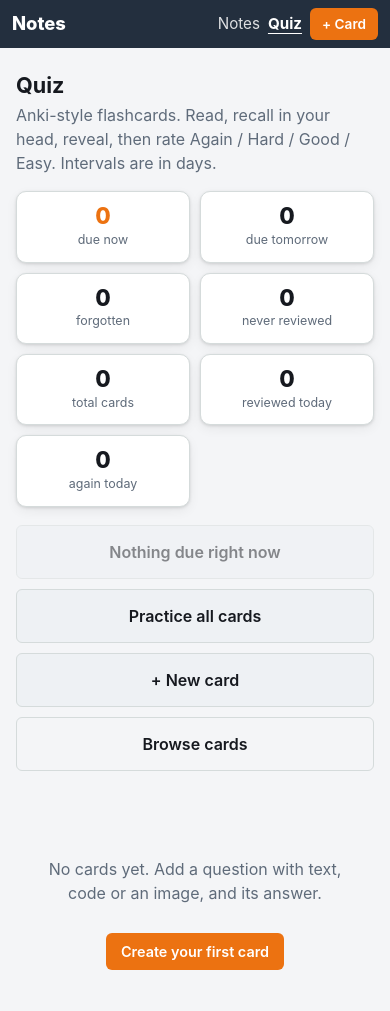
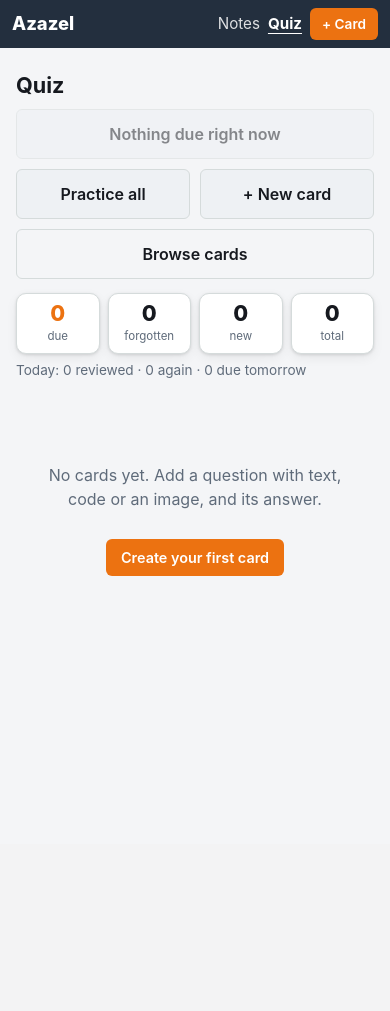
Before and after one commit to Nishanth-Siraj/my-notes-app, a FastAPI app: page /quiz in a window 390 px wide. Shown: the top 1011 px of the page. After the commit the page ends 576 px from the top, so only its background shows below. Run offline with FastAPI, Linux system fonts and the light colour scheme; some libraries are stand-ins or nearby versions.

Commit message:
Rebrand to Azazel; compact quiz dashboard on mobile (actions first, 4 small stat tiles)
Co-Authored-By: Claude Fable 5.1 <noreply@anthropic.com>

```diff
--- a/notes_app/app.py
+++ b/notes_app/app.py
@@ -130,7 +130,7 @@ def get_db():
 # App + auth
 # --------------------------------------------------------------------------- #
 
-app = FastAPI(title="Notes", docs_url=None, redoc_url=None)
+app = FastAPI(title="Azazel", docs_url=None, redoc_url=None)
 app.add_middleware(
     SessionMiddleware, secret_key=SECRET, max_age=30 * 24 * 3600, same_site="lax"
 )
--- a/notes_app/static/style.css
+++ b/notes_app/static/style.css
@@ -424,3 +424,18 @@ h1 { margin: 0; font-size: 1.6rem; line-height: 1.25; }
   .anki .lbl { font-size: .9rem; }
   .anki kbd { display: none; }
 }
+
+/* compact quiz dashboard */
+.page-head.compact { margin-bottom: 10px; display: block; }
+.page-head.compact .intro { margin: 2px 0 0; font-size: .9rem; }
+.quiz-actions { margin: 0 0 14px; }
+.stat-row { grid-template-columns: repeat(4, 1fr); gap: 8px; margin: 0 0 6px; }
+.stat { padding: 8px 6px; text-decoration: none; color: inherit; }
+.stat .n { font-size: 1.35rem; }
+.stat .l { font-size: .72rem; }
+.today { font-size: .85rem; margin: 0 0 6px; }
+@media (max-width: 640px) {
+  .page-head.compact .intro { display: none; }
+  .quiz-actions .btn.big { padding: 12px 14px; }
+  .quiz-actions .btn:not(.primary):not(.danger) { flex-basis: calc(50% - 5px); }
+}
--- a/notes_app/templates/base.html
+++ b/notes_app/templates/base.html
@@ -3,7 +3,7 @@
 <head>
   <meta charset="UTF-8">
   <meta name="viewport" content="width=device-width, initial-scale=1.0">
-  <title>{% block title %}Notes{% endblock %}</title>
+  <title>{% block title %}Azazel{% endblock %}</title>
   <link rel="stylesheet" href="https://cdnjs.cloudflare.com/ajax/libs/highlight.js/11.9.0/styles/github.min.css" media="(prefers-color-scheme: light)">
   <link rel="stylesheet" href="https://cdnjs.cloudflare.com/ajax/libs/highlight.js/11.9.0/styles/github-dark.min.css" media="(prefers-color-scheme: dark)">
   <link rel="stylesheet" href="{{ url_for('static', path='style.css') }}">
@@ -13,7 +13,7 @@
 
 <header class="topbar">
   <div class="topbar-inner">
-    <a class="brand" href="/">Notes</a>
+    <a class="brand" href="/">Azazel</a>
     <nav class="topnav">
       <a href="/" class="navlink {% if nav == 'notes' %}active{% endif %}">Notes</a>
       <a href="/quiz" class="navlink {% if nav == 'quiz' %}active{% endif %}">Quiz</a>
--- a/notes_app/templates/list.html
+++ b/notes_app/templates/list.html
@@ -1,5 +1,5 @@
 {% extends "base.html" %}
-{% block title %}All notes{% endblock %}
+{% block title %}Notes · Azazel{% endblock %}
 {% block bodyclass %}page-list{% endblock %}
 
 {% block content %}
--- a/notes_app/templates/login.html
+++ b/notes_app/templates/login.html
@@ -3,16 +3,16 @@
 <head>
   <meta charset="UTF-8">
   <meta name="viewport" content="width=device-width, initial-scale=1.0">
-  <title>Notes login</title>
+  <title>Azazel · sign in</title>
   <link rel="stylesheet" href="{{ url_for('static', path='style.css') }}">
 </head>
 <body>
   <div class="login-wrap">
     <form class="login" method="post">
-      <h1>Notes</h1>
+      <h1>Azazel</h1>
       {% if error %}<p class="err">{{ error }}</p>{% endif %}
       <input type="password" name="password" placeholder="Password" autofocus required>
-      <button class="btn primary" type="submit">Open notes</button>
+      <button class="btn primary" type="submit">Sign in</button>
     </form>
   </div>
 </body>
--- a/notes_app/templates/quiz_home.html
+++ b/notes_app/templates/quiz_home.html
@@ -1,24 +1,12 @@
 {% extends "base.html" %}
 {% set nav = 'quiz' %}
-{% block title %}Quiz{% endblock %}
+{% block title %}Quiz · Azazel{% endblock %}
 {% block bodyclass %}page-quiz{% endblock %}
 
 {% block content %}
-<div class="page-head">
-  <div>
-    <h1>Quiz</h1>
-    <p class="muted">Anki-style flashcards. Read, recall in your head, reveal, then rate Again / Hard / Good / Easy. Intervals are in days.</p>
-  </div>
-</div>
-
-<div class="stat-row">
-  <div class="stat"><div class="n">{{ stats.due }}</div><div class="l">due now</div></div>
-  <div class="stat"><div class="n">{{ stats.due_tomorrow }}</div><div class="l">due tomorrow</div></div>
-  <div class="stat {{ 'warn' if stats.forgotten else '' }}"><div class="n">{{ stats.forgotten }}</div><div class="l">forgotten</div></div>
-  <div class="stat"><div class="n">{{ stats.new }}</div><div class="l">never reviewed</div></div>
-  <div class="stat"><div class="n">{{ stats.total }}</div><div class="l">total cards</div></div>
-  <div class="stat"><div class="n">{{ stats.reviewed_today }}</div><div class="l">reviewed today</div></div>
-  <div class="stat"><div class="n">{{ stats.again_today }}</div><div class="l">again today</div></div>
+<div class="page-head compact">
+  <h1>Quiz</h1>
+  <p class="muted intro">Read, recall in your head, reveal, then rate Again / Hard / Good / Easy. Intervals in days.</p>
 </div>
 
 <div class="quiz-actions">
@@ -28,10 +16,18 @@
   <span class="btn big disabled">Nothing due right now</span>
   {% endif %}
   {% if stats.forgotten %}<a class="btn big danger" href="/quiz/review?forgotten=1">Relearn {{ stats.forgotten }} forgotten</a>{% endif %}
-  <a class="btn big" href="/quiz/review?all=1">Practice all cards</a>
+  <a class="btn big" href="/quiz/review?all=1">Practice all</a>
   <a class="btn big" href="/quiz/cards/new">+ New card</a>
   <a class="btn big ghost" href="/quiz/cards">Browse cards</a>
 </div>
+
+<div class="stat-row">
+  <a class="stat" href="/quiz/cards?due=1"><div class="n">{{ stats.due }}</div><div class="l">due</div></a>
+  <a class="stat {{ 'warn' if stats.forgotten else '' }}" href="/quiz/review?forgotten=1"><div class="n">{{ stats.forgotten }}</div><div class="l">forgotten</div></a>
+  <a class="stat" href="/quiz/cards"><div class="n">{{ stats.new }}</div><div class="l">new</div></a>
+  <a class="stat" href="/quiz/cards"><div class="n">{{ stats.total }}</div><div class="l">total</div></a>
+</div>
+<p class="muted today">Today: {{ stats.reviewed_today }} reviewed · {{ stats.again_today }} again · {{ stats.due_tomorrow }} due tomorrow</p>
 
 {% if tags %}
 <h2 class="section-h">Review by tag</h2>
```
